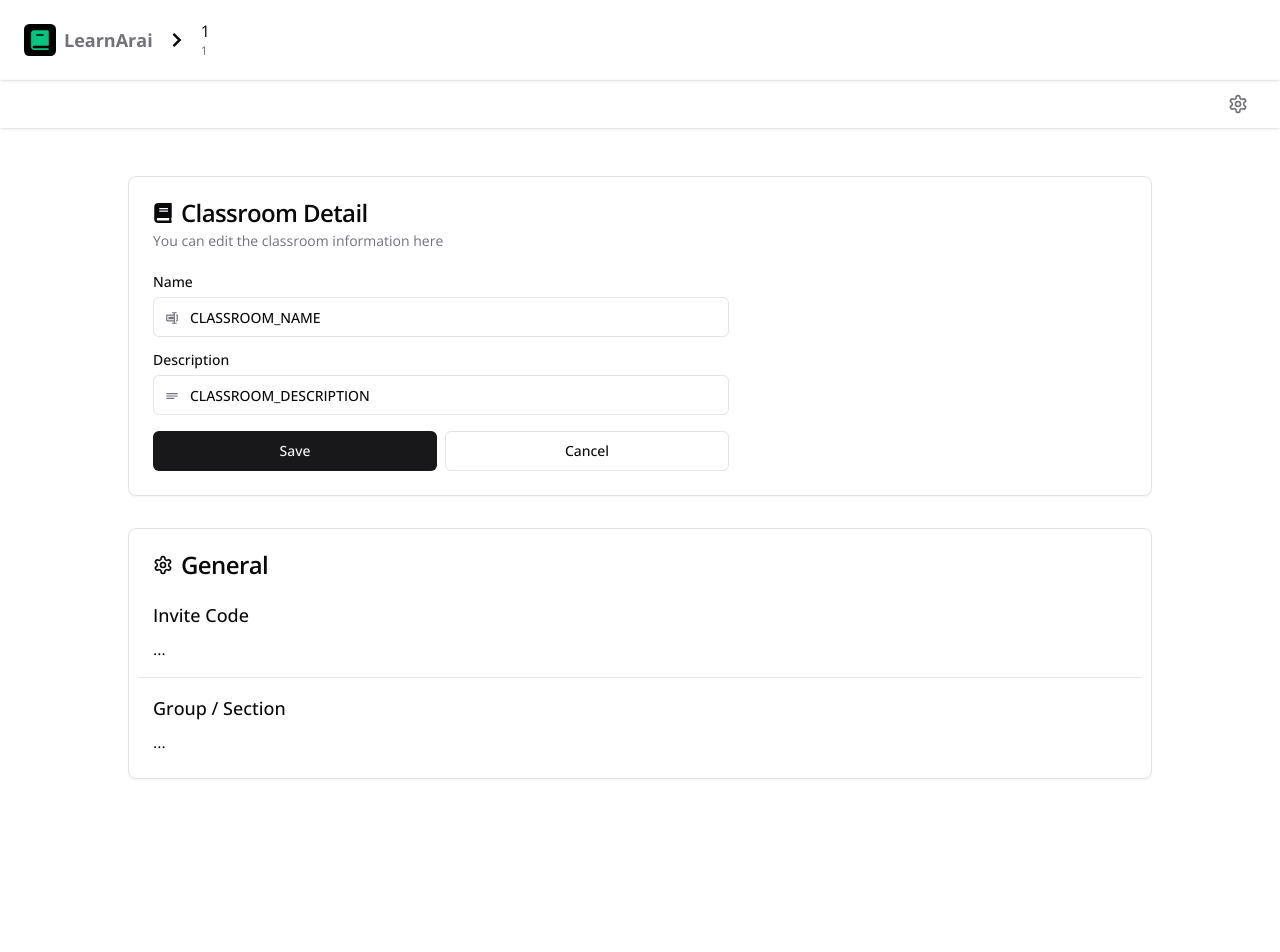
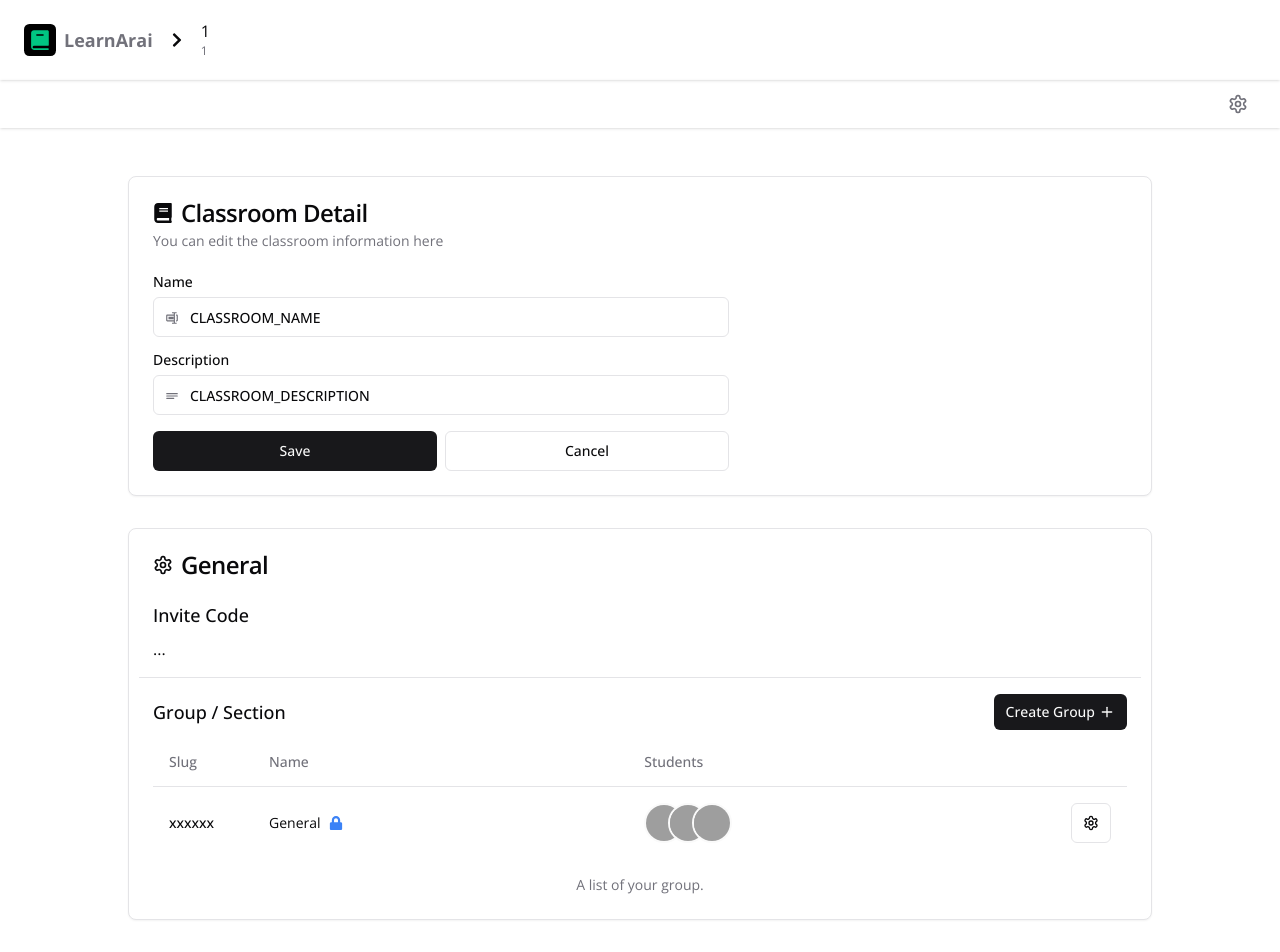
Before and after one commit to learn-arai/learn-arai, a Next.js app in the folder learn-arai/: page /classroom/1/setting in a window 1280 px wide. Shown: the top 952 px of the page. Built offline with nearby package versions, Linux system fonts and the light colour scheme; grey boxes are pictures that could not be loaded.

Commit message:
Added group section table

```diff
--- a/learn-arai/app/classroom/[slug]/setting/classroom-general.tsx
+++ b/learn-arai/app/classroom/[slug]/setting/classroom-general.tsx
@@ -1,7 +1,20 @@
-import { Settings } from 'lucide-react';
+import { FaLock } from 'react-icons/fa';
 
+import { Plus, Settings } from 'lucide-react';
+
+import { Avatar, AvatarFallback, AvatarImage } from '@/components/ui/avatar';
+import { Button } from '@/components/ui/button';
 import { Card, CardContent, CardHeader, CardTitle } from '@/components/ui/card';
 import { Separator } from '@/components/ui/separator';
+import {
+    Table,
+    TableBody,
+    TableCaption,
+    TableCell,
+    TableHead,
+    TableHeader,
+    TableRow,
+} from '@/components/ui/table';
 
 export default function ClassroomGeneral() {
     return (
@@ -21,10 +34,57 @@ export default function ClassroomGeneral() {
                 <Separator className="w-[98%] mx-auto" />
 
                 <div className="pt-4 px-6">
-                    <h3 className="font-medium pb-2 text-lg">
+                    <h3 className="font-medium pb-2 text-lg flex items-center justify-between">
                         Group / Section
+                        <Button className="flex items-center gap-1" size="sm">
+                            Create Group <Plus className="w-4 h-4" />
+                        </Button>
                     </h3>
-                    ...
+
+                    <Table className="">
+                        <TableCaption>A list of your group.</TableCaption>
+                        <TableHeader>
+                            <TableRow>
+                                <TableHead className="w-[100px]">
+                                    Slug
+                                </TableHead>
+                                <TableHead>Name</TableHead>
+                                <TableHead>Students</TableHead>
+                            </TableRow>
+                        </TableHeader>
+                        <TableBody>
+                            <TableRow>
+                                <TableCell className="font-medium">
+                                    xxxxxx
+                                </TableCell>
+                                <TableCell className="">
+                                    <span className="flex items-center gap-2">
+                                        General
+                                        <FaLock className="text-blue-500" />
+                                    </span>
+                                </TableCell>
+                                <TableCell className="flex -space-x-4">
+                                    <Avatar className="border-2 border-primary-foreground">
+                                        <AvatarImage src="https://github.com/tonkaew131.png" />
+                                        <AvatarFallback>AL</AvatarFallback>
+                                    </Avatar>
+                                    <Avatar className="border-2 border-primary-foreground">
+                                        <AvatarImage src="https://github.com/MonitorIizard.png" />
+                                        <AvatarFallback>MM</AvatarFallback>
+                                    </Avatar>
+                                    <Avatar className="border-2 border-primary-foreground">
+                                        <AvatarImage src="https://github.com/Gapraomoosap.png" />
+                                        <AvatarFallback>PS</AvatarFallback>
+                                    </Avatar>
+                                </TableCell>
+                                <TableCell className="w-[1%] whitespace-nowrap">
+                                    <Button size="icon" variant="outline">
+                                        <Settings className="w-4 h-4" />
+                                    </Button>
+                                </TableCell>
+                            </TableRow>
+                        </TableBody>
+                    </Table>
                 </div>
             </CardContent>
         </Card>
--- /dev/null
+++ b/learn-arai/components/ui/avatar.tsx
@@ -0,0 +1,51 @@
+'use client';
+
+import * as React from 'react';
+
+import * as AvatarPrimitive from '@radix-ui/react-avatar';
+
+import { cn } from '@/lib/utils';
+
+const Avatar = React.forwardRef<
+    React.ElementRef<typeof AvatarPrimitive.Root>,
+    React.ComponentPropsWithoutRef<typeof AvatarPrimitive.Root>
+>(({ className, ...props }, ref) => (
+    <AvatarPrimitive.Root
+        ref={ref}
+        className={cn(
+            'relative flex h-10 w-10 shrink-0 overflow-hidden rounded-full',
+            className
+        )}
+        {...props}
+    />
+));
+Avatar.displayName = AvatarPrimitive.Root.displayName;
+
+const AvatarImage = React.forwardRef<
+    React.ElementRef<typeof AvatarPrimitive.Image>,
+    React.ComponentPropsWithoutRef<typeof AvatarPrimitive.Image>
+>(({ className, ...props }, ref) => (
+    <AvatarPrimitive.Image
+        ref={ref}
+        className={cn('aspect-square h-full w-full', className)}
+        {...props}
+    />
+));
+AvatarImage.displayName = AvatarPrimitive.Image.displayName;
+
+const AvatarFallback = React.forwardRef<
+    React.ElementRef<typeof AvatarPrimitive.Fallback>,
+    React.ComponentPropsWithoutRef<typeof AvatarPrimitive.Fallback>
+>(({ className, ...props }, ref) => (
+    <AvatarPrimitive.Fallback
+        ref={ref}
+        className={cn(
+            'flex h-full w-full items-center justify-center rounded-full bg-muted',
+            className
+        )}
+        {...props}
+    />
+));
+AvatarFallback.displayName = AvatarPrimitive.Fallback.displayName;
+
+export { Avatar, AvatarImage, AvatarFallback };
--- /dev/null
+++ b/learn-arai/components/ui/table.tsx
@@ -0,0 +1,120 @@
+import * as React from 'react';
+
+import { cn } from '@/lib/utils';
+
+const Table = React.forwardRef<
+    HTMLTableElement,
+    React.HTMLAttributes<HTMLTableElement>
+>(({ className, ...props }, ref) => (
+    <div className="relative w-full overflow-auto">
+        <table
+            ref={ref}
+            className={cn('w-full caption-bottom text-sm', className)}
+            {...props}
+        />
+    </div>
+));
+Table.displayName = 'Table';
+
+const TableHeader = React.forwardRef<
+    HTMLTableSectionElement,
+    React.HTMLAttributes<HTMLTableSectionElement>
+>(({ className, ...props }, ref) => (
+    <thead ref={ref} className={cn('[&_tr]:border-b', className)} {...props} />
+));
+TableHeader.displayName = 'TableHeader';
+
+const TableBody = React.forwardRef<
+    HTMLTableSectionElement,
+    React.HTMLAttributes<HTMLTableSectionElement>
+>(({ className, ...props }, ref) => (
+    <tbody
+        ref={ref}
+        className={cn('[&_tr:last-child]:border-0', className)}
+        {...props}
+    />
+));
+TableBody.displayName = 'TableBody';
+
+const TableFooter = React.forwardRef<
+    HTMLTableSectionElement,
+    React.HTMLAttributes<HTMLTableSectionElement>
+>(({ className, ...props }, ref) => (
+    <tfoot
+        ref={ref}
+        className={cn(
+            'border-t bg-muted/50 font-medium [&>tr]:last:border-b-0',
+            className
+        )}
+        {...props}
+    />
+));
+TableFooter.displayName = 'TableFooter';
+
+const TableRow = React.forwardRef<
+    HTMLTableRowElement,
+    React.HTMLAttributes<HTMLTableRowElement>
+>(({ className, ...props }, ref) => (
+    <tr
+        ref={ref}
+        className={cn(
+            'border-b transition-colors hover:bg-muted/50 data-[state=selected]:bg-muted',
+            className
+        )}
+        {...props}
+    />
+));
+TableRow.displayName = 'TableRow';
+
+const TableHead = React.forwardRef<
+    HTMLTableCellElement,
+    React.ThHTMLAttributes<HTMLTableCellElement>
+>(({ className, ...props }, ref) => (
+    <th
+        ref={ref}
+        className={cn(
+            'h-12 px-4 text-left align-middle font-medium text-muted-foreground [&:has([role=checkbox])]:pr-0',
+            className
+        )}
+        {...props}
+    />
+));
+TableHead.displayName = 'TableHead';
+
+const TableCell = React.forwardRef<
+    HTMLTableCellElement,
+    React.TdHTMLAttributes<HTMLTableCellElement>
+>(({ className, ...props }, ref) => (
+    <td
+        ref={ref}
+        className={cn(
+            'p-4 align-middle [&:has([role=checkbox])]:pr-0',
+            className
+        )}
+        {...props}
+    />
+));
+TableCell.displayName = 'TableCell';
+
+const TableCaption = React.forwardRef<
+    HTMLTableCaptionElement,
+    React.HTMLAttributes<HTMLTableCaptionElement>
+>(({ className, ...props }, ref) => (
+    <caption
+        ref={ref}
+        className={cn('mt-4 text-sm text-muted-foreground', className)}
+        {...props}
+    />
+));
+TableCaption.displayName = 'TableCaption';
+
+export {
+    Table,
+    TableHeader,
+    TableBody,
+    TableFooter,
+    TableHead,
+    TableRow,
+    TableCell,
+    TableCaption,
+};
--- a/learn-arai/package.json
+++ b/learn-arai/package.json
@@ -12,6 +12,7 @@
         "format:fix": "prettier --write --list-different ."
     },
     "dependencies": {
+        "@radix-ui/react-avatar": "^1.0.4",
         "@radix-ui/react-dialog": "^1.0.5",
         "@radix-ui/react-dropdown-menu": "^2.0.6",
         "@radix-ui/react-label": "^2.0.2",
```
